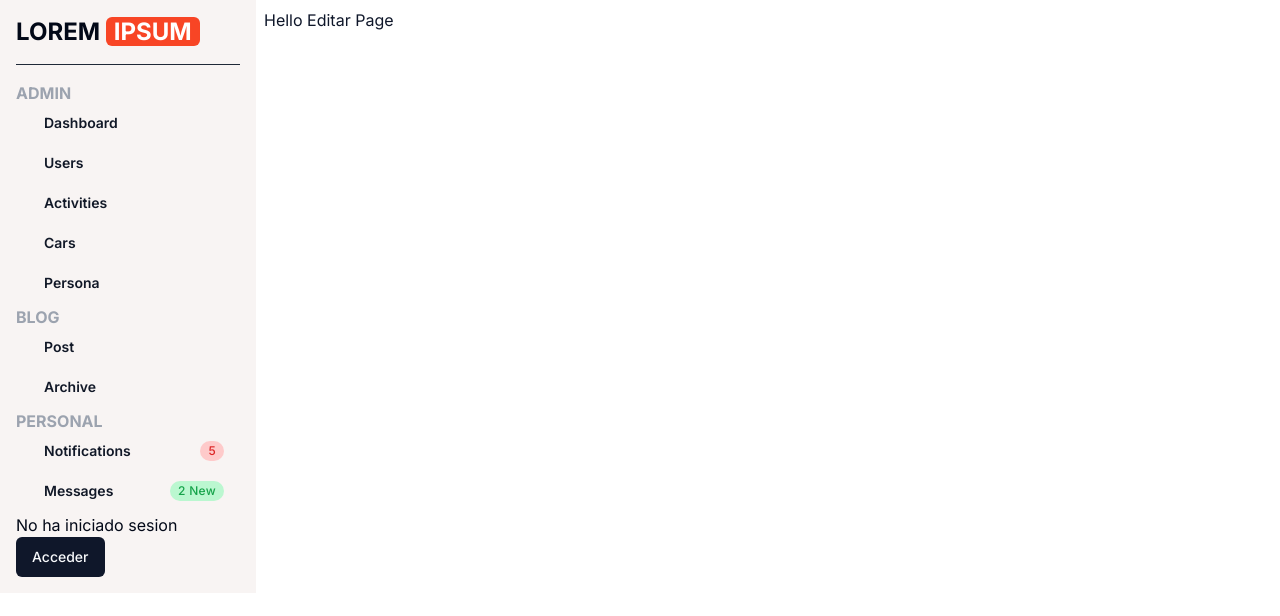
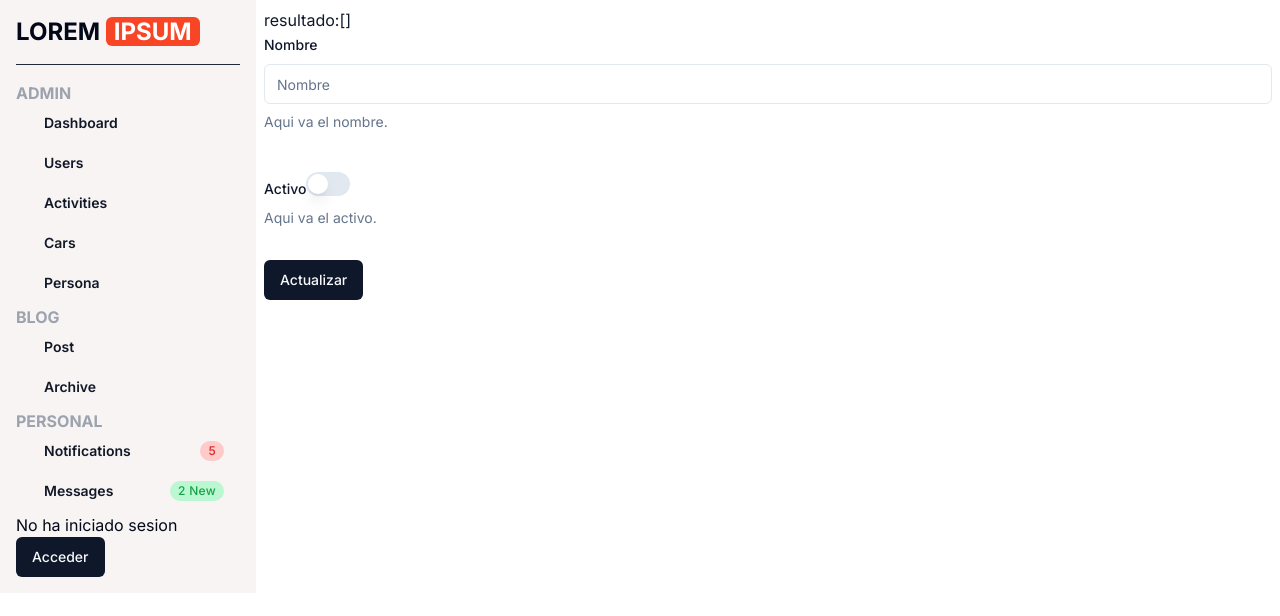
Before and after one commit to arma20044/crud, a Next.js app: page /dashboard/activities/editar in a window 1280 px wide. Shown: the top 616 px of the page. Built offline with nearby package versions, Linux system fonts and the light colour scheme; no server answers; the database is empty.

Commit message:
ajustes crud activities

```diff
--- a/src/app/actions/activities.ts
+++ b/src/app/actions/activities.ts
@@ -5,6 +5,7 @@ import { sql } from '@vercel/postgres';
 import { revalidatePath } from 'next/cache';
 
 interface Props {
+    id?: number;
     nombre: string;
     activo: boolean;
 }
@@ -45,6 +46,38 @@ export const eliminarActivities = async(id:number) => {
 
     const response = await sql `DELETE FROM ACTIVITIES WHERE ID = ${id}`;
 
-    return response;
+    return response.rows;
 
 }
+
+
+export const buscarActivitiesById = async(id:number) => {
+
+
+    console.log('a buscar:  ' + id)
+
+
+    const response = await sql`SELECT * FROM ACTIVITIES WHERE id = ${id} `;
+
+     //revalidatePath('/dashboard/activities')
+
+
+     return response;
+
+
+}
+export const actualizarActivitiesById = async(datos:Props) => {
+
+    const {id, nombre, activo } = datos;
+
+
+
+    const response = await sql`UPDATE ACTIVITIES SET NOMBRE = ${nombre} , ACTIVO = ${activo} WHERE id = ${id} `;
+
+     revalidatePath('/dashboard/activities')
+
+
+     return response;
+
+
+}
--- a/src/app/dashboard/activities/components/grilla.tsx
+++ b/src/app/dashboard/activities/components/grilla.tsx
@@ -28,7 +28,8 @@ export default function Grilla({ data }) {
 
     const seleccionado = data.filter(item => item.id == rowSelectionModel[0]);
 
-    router.push(`/dashboard/activities/editar?dato=${seleccionado}`)
+    router.push(`/dashboard/activities/editar?dato=${id}`)
+
 
   }
 
--- a/src/app/dashboard/activities/editar/page.tsx
+++ b/src/app/dashboard/activities/editar/page.tsx
@@ -4,16 +4,164 @@
 import { useSearchParams } from 'next/navigation'
 
 
-export default function EditarPage() {
-    const searchParams = useSearchParams()
+import { InputWithLabel } from "@/app/components/ui/InputWithLabel";
+import { zodResolver } from "@hookform/resolvers/zod";
+import { useForm } from "react-hook-form";
+import { z } from "zod";
+import {
+    Form,
+    FormControl,
+    FormDescription,
+    FormField,
+    FormItem,
+    FormLabel,
+    FormMessage,
+} from "@/components/ui/form"
+
+import { Input } from "@/components/ui/input"
+import { Switch } from "@/components/ui/switch"
 
 
-    const search = searchParams.get('nombre')
+import { useFormStatus } from "react-dom";
+import { useRouter } from "next/navigation";
+
+import { Button } from "@/components/ui/button";
+import { actualizarActivitiesById, buscarActivitiesById, crearActivities } from "@/app/actions/activities";
+import { useEffect, useState } from 'react';
+
+export default function NamePage() {
+
+    const route = useRouter();
+
+   const searchParams = useSearchParams()
 
 
-  return (
-    <div>
-      <h1>Hello Editar Page  {search}</h1>
-    </div>
-  );
+    const dato = searchParams.get('dato')
+
+
+    const [resultado, setResultado] = useState();
+    const obtenerById = async()  => {
+
+
+        const result = await buscarActivitiesById(dato)
+        setResultado(result.rows)
+        console.log('vamos a buscar: ' + JSON.stringify(result))
+
+
+    }
+
+    useEffect(() => {
+        obtenerById();
+    }, [])
+
+
+    useEffect(() => {
+        if(resultado && resultado.length >0) {//setValue('nombre','este')
+        //console.log(JSON.stringify(resultado))
+        form.setValue('nombre',resultado[0].nombre)
+        form.setValue('activo',resultado[0].activo)
+        }
+
+    }, [resultado])
+
+
+
+
+
+
+
+
+
+
+
+    const { register, handleSubmit, watch, formState: { errors } ,setValue} = useForm();
+
+    const formSchema = z.object({
+        nombre: z.string({}).min(1, {
+            message: 'Debe tener minimo 1 caracteres'
+        }).max(20, {
+            message: 'Debe tener maximo 20 caracteres'
+        }),
+        activo: z.boolean(),
+        // fechaNacimiento: z.string(),
+        // correoElectronico: z.string()
+    })
+
+    const form = useForm<z.infer<typeof formSchema>>({
+        resolver: zodResolver(formSchema),
+        defaultValues: {
+           // nombre:resultado && resultado[0].nombre,
+            //username: "",
+            activo: false
+        },
+    })
+
+    const { pending } = useFormStatus()
+
+    const onSubmit = async (data) => {
+
+        console.log(JSON.stringify(data));
+        console.log(JSON.stringify(dato));
+
+
+        await actualizarActivitiesById({...data,id:dato});
+
+        route.refresh();
+        route.back()
+
+
+
+    }
+
+    return (
+        <main >
+
+            {'resultado:'  + JSON.stringify(resultado)}
+
+
+            <Form {...form}>
+                <form onSubmit={form.handleSubmit(onSubmit)} className="space-y-8">
+                    <FormField
+                        control={form.control}
+                        name="nombre"
+                        render={({ field }) => (
+                            <FormItem>
+                                <FormLabel>Nombre</FormLabel>
+                                <FormControl>
+                                    <Input placeholder="Nombre" {...field} />
+                                </FormControl>
+                                <FormDescription>
+                                    Aqui va el nombre.
+                                </FormDescription>
+                                <FormMessage />
+                            </FormItem>
+                        )}
+                    />
+                    <FormField
+                        control={form.control}
+                        name="activo"
+                        render={({ field }) => (
+                            <FormItem >
+                                <FormLabel className='py-4'>Activo</FormLabel>
+                                <FormControl>
+                                    <Switch
+                                        checked={field.value}
+                                        onCheckedChange={field.onChange}
+                                    />
+                                </FormControl>
+                                <FormDescription>
+                                    Aqui va el activo.
+                                </FormDescription>
+                                <FormMessage />
+                            </FormItem>
+                        )}
+                    />
+
+
+                    <Button type="submit" aria-disabled={pending}>Actualizar</Button>
+                </form>
+            </Form>
+
+        </main>
+    );
 }
```
